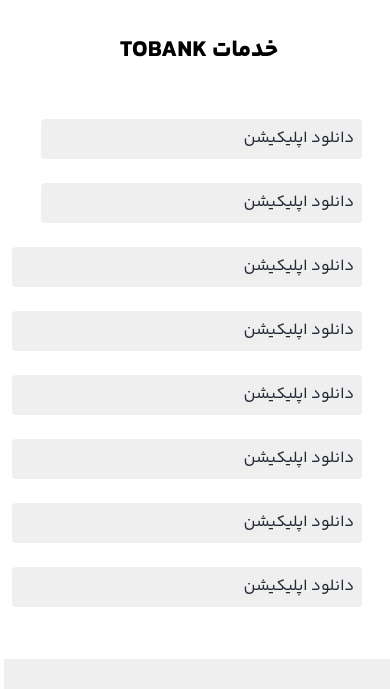
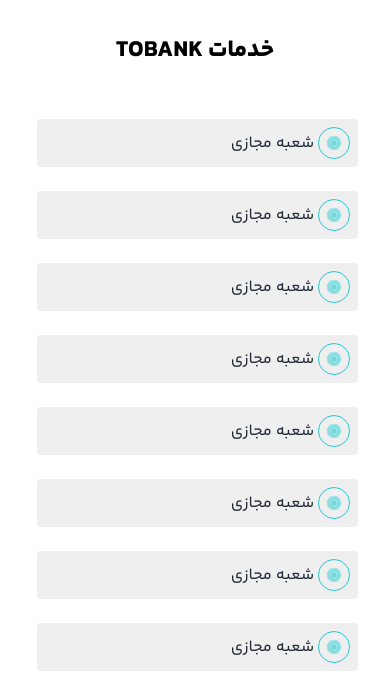
Before and after one commit to HazhirGhafoori/newToBank, a website: page src/pages/index.html in a window 390 px wide. Shown: the part 2290-2979 px from the top of the page. Drawn offline with Linux system fonts and the light colour scheme.

Commit message:
fix responsive problem, and add icon to services

```diff
--- a/src/pages/index.html
+++ b/src/pages/index.html
@@ -90,45 +90,45 @@
 <div class="my-10 mx-5 grid md:grid-cols-4 sm:grid-cols-2">
 
     <div class="items-center">
-        <button class="w-11/12 bg-[#efefef] hover:bg-[#b3b3b3] text-gray-800 m-3 py-2 px-2 rounded inline-flex items-center">
-        <span class="font-extralight">دانلود اپلیکیشن</span>
+        <button class="w-11/12 pointer-events-none	 bg-[#efefef] hover:bg-[#b3b3b3] text-gray-800 m-3 py-2 px-2 rounded inline-flex items-center">
+        <span class="font-extralight"><img class="inline-flex w-8"  src="../img/services.svg" alt=""> شعبه مجازی</span>
         </button>
 
-        <button class="w-11/12 bg-[#efefef] hover:bg-[#b3b3b3] text-gray-800 m-3 py-2 px-2 rounded inline-flex items-center">
-        <span class="font-extralight">دانلود اپلیکیشن</span>
+        <button class="w-11/12 pointer-events-none	 bg-[#efefef] hover:bg-[#b3b3b3] text-gray-800 m-3 py-2 px-2 rounded inline-flex items-center">
+        <span class="font-extralight"><img class="inline-flex w-8"  src="../img/services.svg" alt=""> شعبه مجازی</span>
         </button>
 
     </div>
 
     <div class="" >
-        <button class="w-full bg-[#efefef] hover:bg-[#b3b3b3] text-gray-800 m-3 py-2 px-2 rounded inline-flex items-center">
-        <span class="font-extralight">دانلود اپلیکیشن</span>
+        <button class="w-11/12 pointer-events-none	 bg-[#efefef] hover:bg-[#b3b3b3] text-gray-800 m-3 py-2 px-2 rounded inline-flex items-center">
+        <span class="font-extralight"><img class="inline-flex w-8"  src="../img/services.svg" alt=""> شعبه مجازی</span>
         </button>
 
-        <button class="w-full bg-[#efefef] hover:bg-[#b3b3b3] text-gray-800 m-3 py-2 px-2 rounded inline-flex items-center">
-        <span class="font-extralight">دانلود اپلیکیشن</span>
+        <button class="w-11/12 pointer-events-none	 bg-[#efefef] hover:bg-[#b3b3b3] text-gray-800 m-3 py-2 px-2 rounded inline-flex items-center">
+        <span class="font-extralight"><img class="inline-flex w-8"  src="../img/services.svg" alt=""> شعبه مجازی</span>
         </button>
 
     </div>
 
     <div class="">
-        <button class="w-full bg-[#efefef] hover:bg-[#b3b3b3] text-gray-800 m-3 py-2 px-2 rounded inline-flex items-center">
-        <span class="font-extralight">دانلود اپلیکیشن</span>
+        <button class="w-11/12 pointer-events-none	 bg-[#efefef] hover:bg-[#b3b3b3] text-gray-800 m-3 py-2 px-2 rounded inline-flex items-center">
+        <span class="font-extralight"><img class="inline-flex w-8"  src="../img/services.svg" alt=""> شعبه مجازی</span>
         </button>
 
-        <button class="w-full bg-[#efefef] hover:bg-[#b3b3b3] text-gray-800 m-3 py-2 px-2 rounded inline-flex items-center">
-        <span class="font-extralight">دانلود اپلیکیشن</span>
+        <button class="w-11/12 pointer-events-none	 bg-[#efefef] hover:bg-[#b3b3b3] text-gray-800 m-3 py-2 px-2 rounded inline-flex items-center">
+        <span class="font-extralight"><img class="inline-flex w-8"  src="../img/services.svg" alt=""> شعبه مجازی</span>
         </button>
 
     </div>
 
     <div class="">
-        <button class="w-full bg-[#efefef] hover:bg-[#b3b3b3] text-gray-800 m-3 py-2 px-2 rounded inline-flex items-center">
-        <span class="font-extralight">دانلود اپلیکیشن</span>
+        <button class="w-11/12 pointer-events-none	 bg-[#efefef] hover:bg-[#b3b3b3] text-gray-800 m-3 py-2 px-2 rounded inline-flex items-center">
+        <span class="font-extralight"><img class="inline-flex w-8"  src="../img/services.svg" alt=""> شعبه مجازی</span>
         </button>
 
-        <button class="w-full bg-[#efefef] hover:bg-[#b3b3b3] text-gray-800 m-3 py-2 px-2 rounded inline-flex items-center">
-        <span class="font-extralight">دانلود اپلیکیشن</span>
+        <button class="w-11/12 pointer-events-none	 bg-[#efefef] hover:bg-[#b3b3b3] text-gray-800 m-3 py-2 px-2 rounded inline-flex items-center">
+        <span class="font-extralight"><img class="inline-flex w-8"  src="../img/services.svg" alt=""> شعبه مجازی</span>
         </button>
 
     </div>
@@ -215,7 +215,6 @@
             </div>
         </div>
 
-
         <div class="w-full m-auto text-center">
             <p class="items-center font-yekan font-extralight text-sm mb-2">کلیه حقوق این وب‌سایت متعلق به شرکت ایده پرداز دانش نوین آرشام است.</p>
         </div>
```
Also changed, not shown: dist/output.css, src/img/enama.png (added), src/img/namad-taltaeee.png (added), src/img/services.svg (added).
